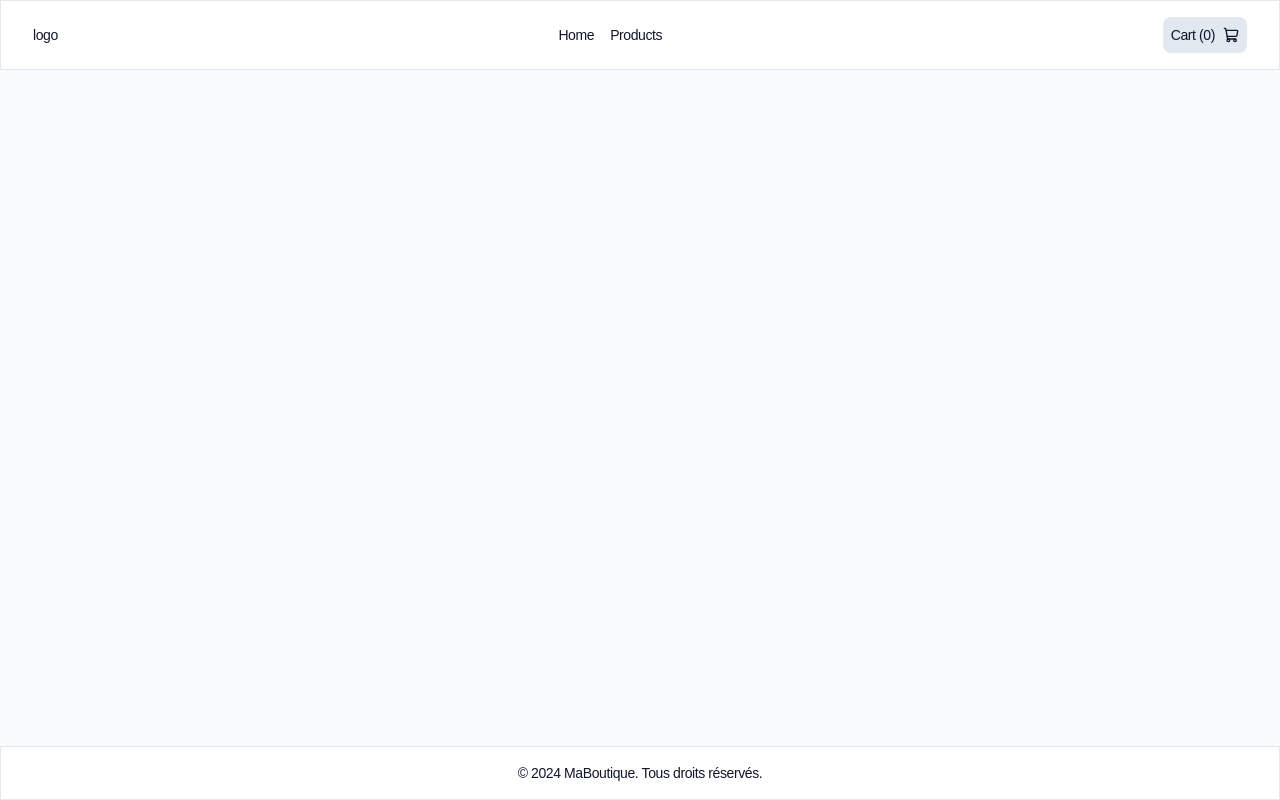
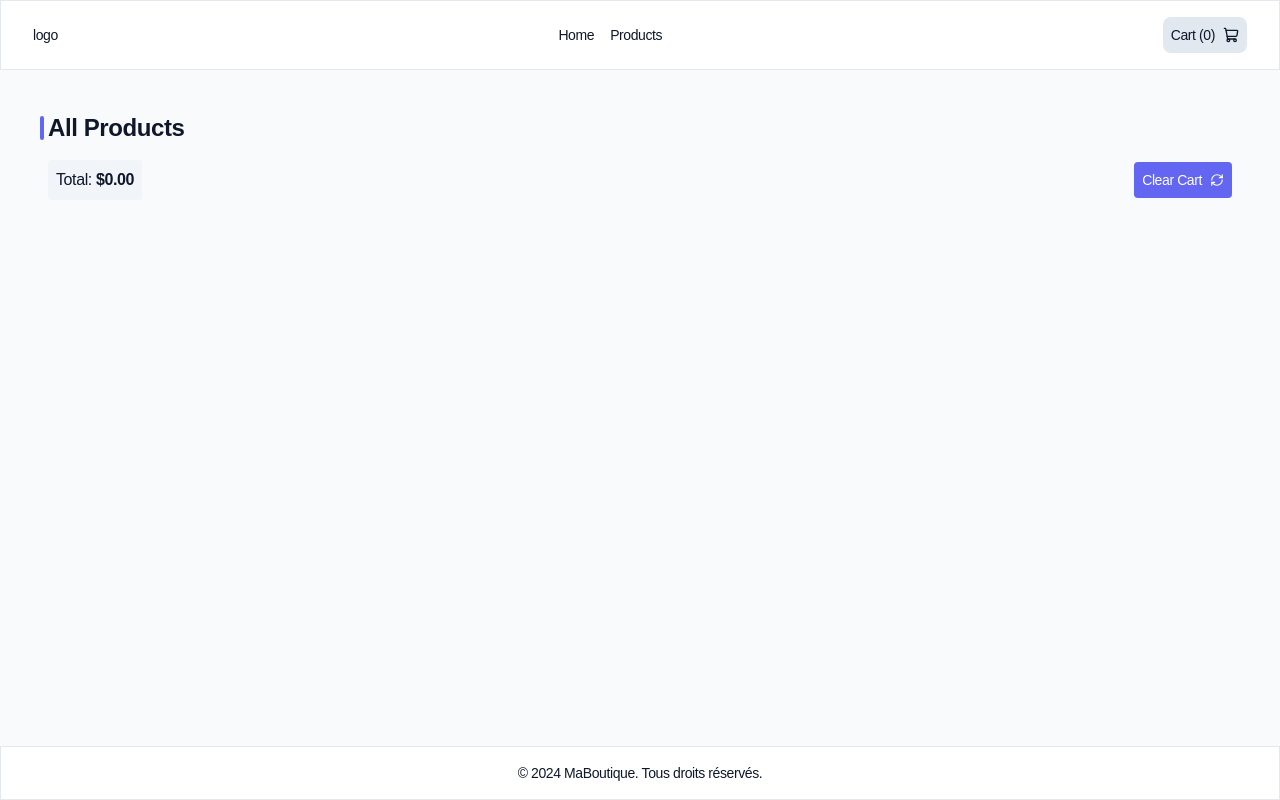
Before and after one commit to ussama-alione-dev/mini-shop, a Next.js app: page /cart in a window 1280 px wide. Built offline with nearby package versions, Linux system fonts and the light colour scheme; a web font is replaced by a local one.

Commit message:
Add CartPage and CartItem components; implement cart display and total price calculation

```diff
--- a/app/cart/page.tsx
+++ b/app/cart/page.tsx
@@ -1,9 +1,38 @@
-import React from "react";
+"use client";
 
-const page = () => {
+import { useCartContext } from "@/context/cartContext";
+import CartItem from "@/components/CartItem";
+import { RefreshCw } from "lucide-react";
+import { CartItemType } from "@/types/Cart";
+
+const CartPage = () => {
+    const { cartItems, getTotalPrice } = useCartContext();
+
     return (
-        <section className="max-w-7xl mx-auto p-4 flex flex-col gap-4"></section>
+        <section className="max-w-7xl mt-16 mx-auto p-4 flex flex-col gap-4">
+            <h1 className="text-2xl relative before:content-[''] before:absolute before:-left-2 before:top-1/2 before:transform before:-translate-y-1/2 before:w-1 before:h-6 before:bg-primary before:rounded-full  font-bold">
+                All Products
+            </h1>
+
+            <div className="flex items-center justify-between w-full ">
+                <p className="bg-muted p-2 rounded">
+                    Total:{" "}
+                    <span className="font-bold">
+                        ${getTotalPrice().toFixed(2)}
+                    </span>
+                </p>
+
+                <button className="flex items-center gap-2 text-sm text-primary-foreground bg-primary hover:bg-primary/80 cursor-pointer duration-300 p-2 rounded  transition-colors">
+                    Clear Cart <RefreshCw size={14} />
+                </button>
+            </div>
+            <div className="grid grid-cols-1 md:grid-cols-2 gap-6">
+                {cartItems.map((item: CartItemType) => (
+                    <CartItem key={item.id} item={item} />
+                ))}
+            </div>
+        </section>
     );
 };
 
-export default page;
+export default CartPage;
--- /dev/null
+++ b/components/CartItem.tsx
@@ -0,0 +1,31 @@
+import { CartItemType } from "@/types/Cart";
+import Image from "next/image";
+
+const CartItem = ({ item }: { item: CartItemType }) => {
+    return (
+        <div className="p-8 bg-card flex flex-col md:flex-row rounded-lg h-full">
+            <div className="relative w-full md:w-1/4 h-36">
+                <Image
+                    src={item.image}
+                    alt={item.name}
+                    fill
+                    className="object-contain"
+                />
+            </div>
+
+            <div className="flex flex-col gap-2 md:ml-4 flex-1">
+                <h1 className="text-xl font-bold">{item.name}</h1>
+                <p>{item.category}</p>
+
+                <p className="text-xl  font-semibold">
+                    ${item.price.toFixed(2)}
+                    <span className="text-primary ml-2 text-sm">
+                        x {item.quantity}
+                    </span>
+                </p>
+            </div>
+        </div>
+    );
+};
+
+export default CartItem;
--- a/types/Cart.ts
+++ b/types/Cart.ts
@@ -1,11 +1,11 @@
 import { Product } from "@/types/Product";
 
-export interface CartItem extends Product {
+export interface CartItemType extends Product {
     quantity: number;
 }
 
-export type CartcontextType = {
-    cartItems: CartItem[];
+export type CartContextType = {
+    cartItems: CartItemType[];
     addToCart: (product: Product) => void;
     removeFromCart: (productId: string) => void;
     clearCart: () => void;
```
Also changed, not shown: components/UpdateQuantity.tsx (added).
